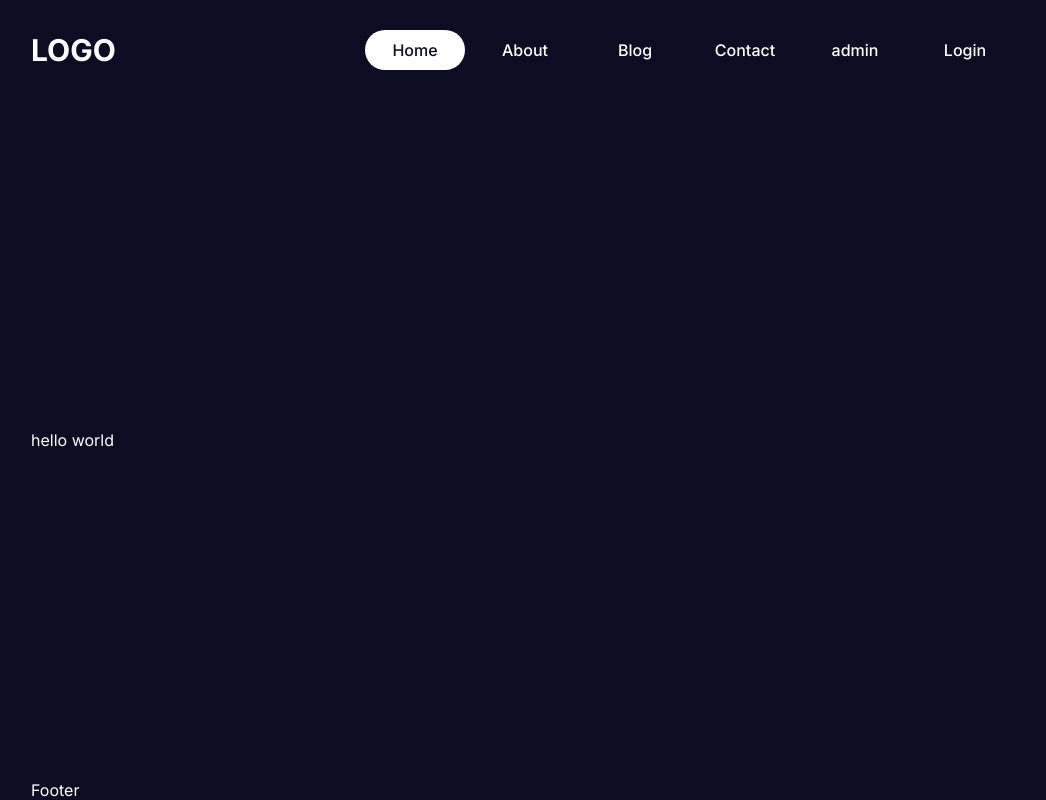
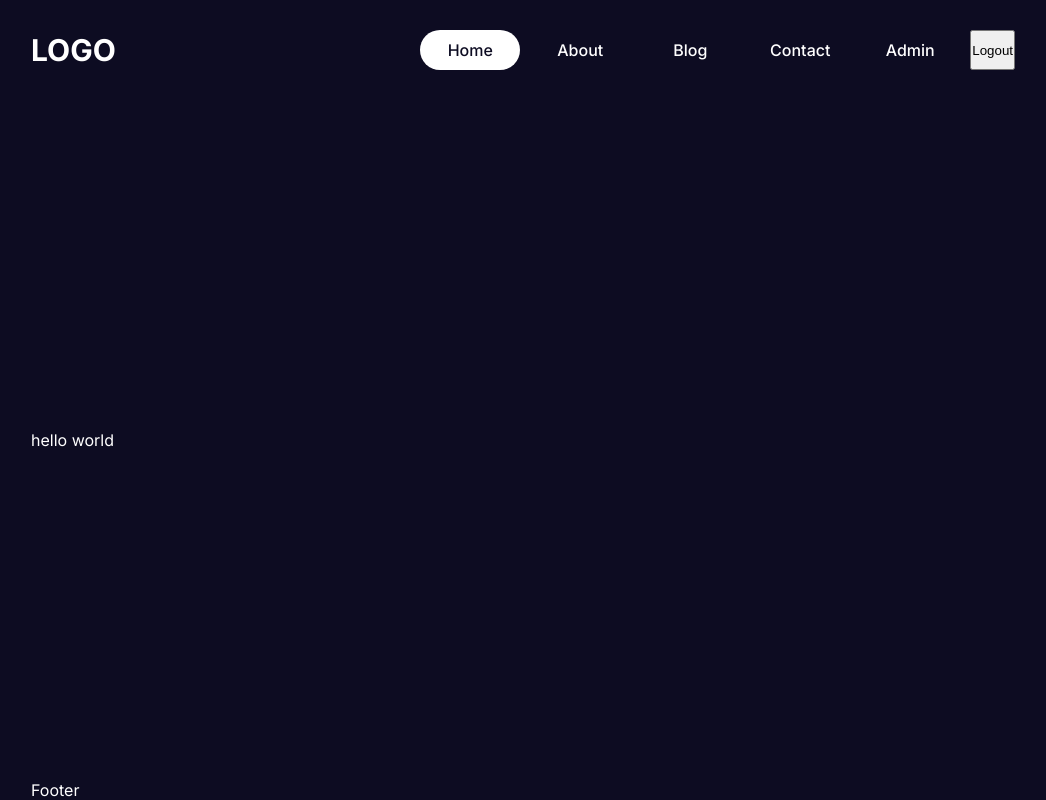
Before and after one commit to Frank202303/practice-daily-nextjs-ts, a Next.js app: page / in a window 1280 px wide. Shown: the whole page, without its empty margins (117-1163 px from the left). Built offline with nearby package versions, Linux system fonts and the light colour scheme.

Commit message:
1. Add condition for admin and logout.

```diff
--- a/components/navBar/links/Links.tsx
+++ b/components/navBar/links/Links.tsx
@@ -10,13 +10,25 @@ const links: NavLink[] = [
 ];
 
 const Links = () => {
+  // MOCK  TODO
+  const session = true;
+  const isAdmin = true;
+
   return (
     <div className={styles.container}>
       {links.map((link) => (
         <NavLinkComponent link={link} key={link.title} />
       ))}
-      <NavLinkComponent link={{ title: "admin", path: "/admin" }} />
-      <NavLinkComponent link={{ title: "Login", path: "/login" }} />
+      {session ? (
+        <>
+          {isAdmin && (
+            <NavLinkComponent link={{ title: "Admin", path: "/admin" }} />
+          )}
+          <button>Logout</button>
+        </>
+      ) : (
+        <NavLinkComponent link={{ title: "Login", path: "/login" }} />
+      )}
     </div>
   );
 };
```
